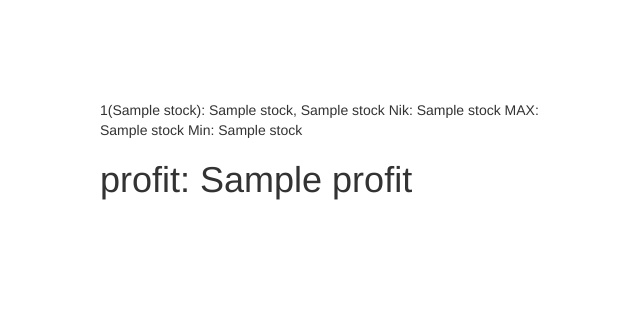
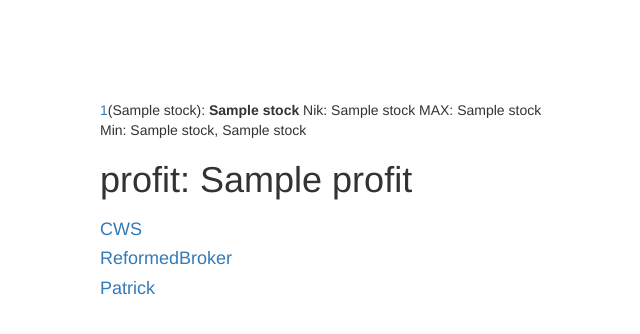
Before and after one commit to hamahiru/stocksflask, a Flask app: template templates/index.html in a window 1280 px wide. Shown: the top 334 px of the page, without its empty margins (305-945 px from the left). Run offline with Flask 2, Linux system fonts and the light colour scheme; the template is opened without the code that fills it: most values are stand-ins (such as "Sample title", 1, 10 or a date in 2020); some libraries are stand-ins or nearby versions.

Commit message:
Stock eguneratuak

```diff
--- a/stocks.py
+++ b/stocks.py
@@ -5,9 +5,9 @@ def stock_info():
     buy_price_list = []
     stocks = []
     stocks_dict = {}
-    url = 'http://finance.yahoo.com/d/quotes.csv?s=AAPL+GOOG+GOOGL+MDT+YNDX+QIWI+BIIB+GILD+CBI+NKE+F+FISV&f=nl1kj'
+    url = 'http://finance.yahoo.com/d/quotes.csv?s=AAPL+GOOG+GOOGL+MDT+GILD+FISV+CWS&f=nl1kj'
     url_euro = 'http://finance.yahoo.com/d/quotes.csv?e=.csv&f=sl1&s=USDEUR=X'
-    stock_info = [['AAPL',17,98],['GOOG',3,162],['GOOGL',7,162],['MDT',65,23.19],['YNDX',90,13.98],['QIWI',65,19.70],['BIIB',4,276.47],['GILD',22,81.66],['CBI',60,34.29],['NKE',20,58.85],['F',175,9.43],['FISV',15,81.77]]
+    stock_info = [['AAPL',17,98],['GOOG',3,162],['GOOGL',7,162],['MDT',65,23.19],['GILD',22,81.66],['FISV',15,81.77],['CWS',50,26.01]]
     response = urllib2.urlopen(url)
     csvreader = csv.reader(response)
     stocksinternet=list(csvreader)
--- a/templates/index.html
+++ b/templates/index.html
@@ -15,9 +15,12 @@
   <body>
     <div class="container">
       {% for stock in stocks%}
-        <p> {{stock[0]}}({{stock[1]}}): {{stock[9]}}, {{stock[4]}} Nik: {{stock[2]}} MAX: {{stock[5]}} Min: {{stock[6]}} </p>
+        <p> <a href="https://stocktwits.com/symbol/{{stock[0]}}">{{stock[0]}}</a>({{stock[1]}}):  <strong>{{stock[4]}}</strong> Nik: {{stock[2]}} MAX: {{stock[5]}} Min: {{stock[6]}}, {{stock[9]}} </p>
       {% endfor %}
       <h1>profit: {{profit}}<h1>
+        <h4><a href="http://www.crossingwallstreet.com" target="_blank"/>CWS</a></h4>
+        <h4><a href="http://thereformedbroker.com" target="_blank">ReformedBroker</a></h4>
+        <h4><a href="http://investorfieldguide.com/" target="_blank">Patrick</a></h4>
     <script src="http://code.jquery.com/jquery-1.10.2.min.js"></script>
     <script src="http://netdna.bootstrapcdn.com/bootstrap/3.0.0/js/bootstrap.min.js"></script>
   </body>
```
